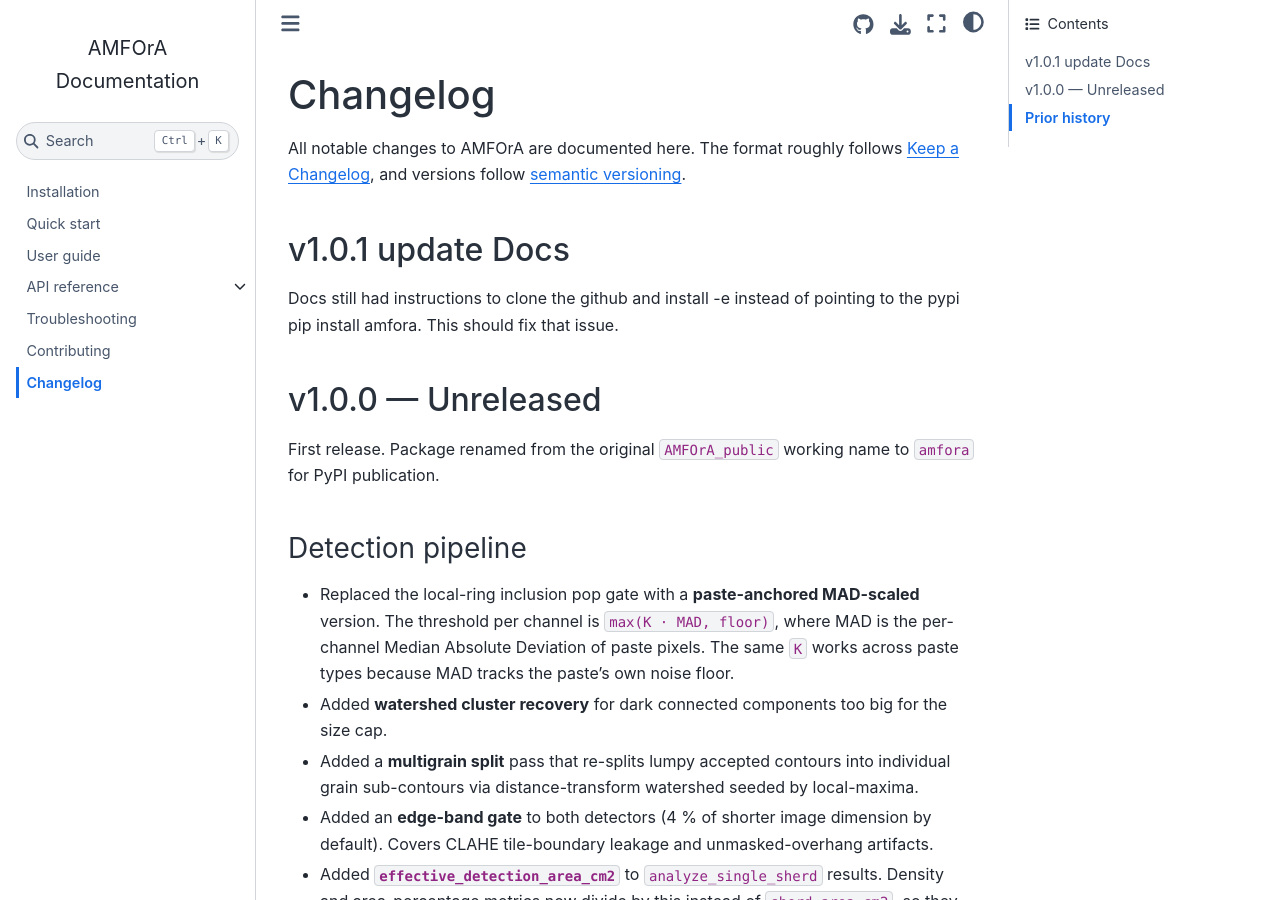
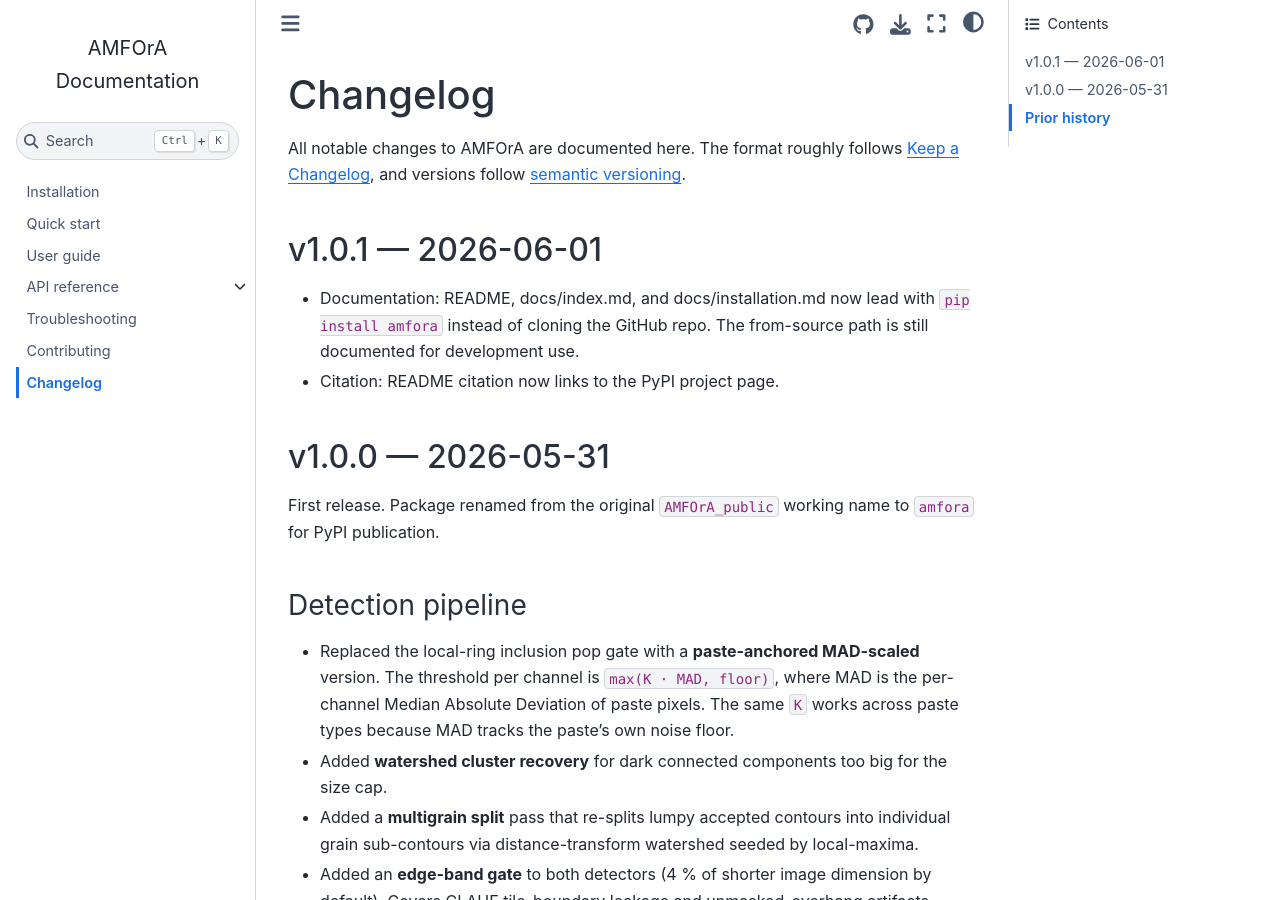
Before and after one commit to aleciaco/AMFOrA_public, a Jupyter Book: the page built from docs/changelog.md, in a window 1280 px wide and 900 px high. Built offline with Jupyter Book 1.0.4 settings and Sphinx 7.4.7 and the Sphinx Book theme 1.1.4, drawn with Linux system fonts in a browser that asks for light colours.

Commit message:
changelog fix

```diff
--- a/docs/changelog.md
+++ b/docs/changelog.md
@@ -2,11 +2,12 @@
 
 All notable changes to AMFOrA are documented here. The format roughly follows [Keep a Changelog](https://keepachangelog.com/), and versions follow [semantic versioning](https://semver.org/).
 
-## v1.0.1 update Docs
+## v1.0.1 — 2026-06-01
 
-Docs still had instructions to clone the github and install -e instead of pointing to the pypi pip install amfora. This should fix that issue.
+- Documentation: README, docs/index.md, and docs/installation.md now lead with `pip install amfora` instead of cloning the GitHub repo. The from-source path is still documented for development use.
+- Citation: README citation now links to the PyPI project page.
 
-## v1.0.0 — Unreleased
+## v1.0.0 — 2026-05-31
 
 First release. Package renamed from the original `AMFOrA_public` working name to `amfora` for PyPI publication.
 
```
